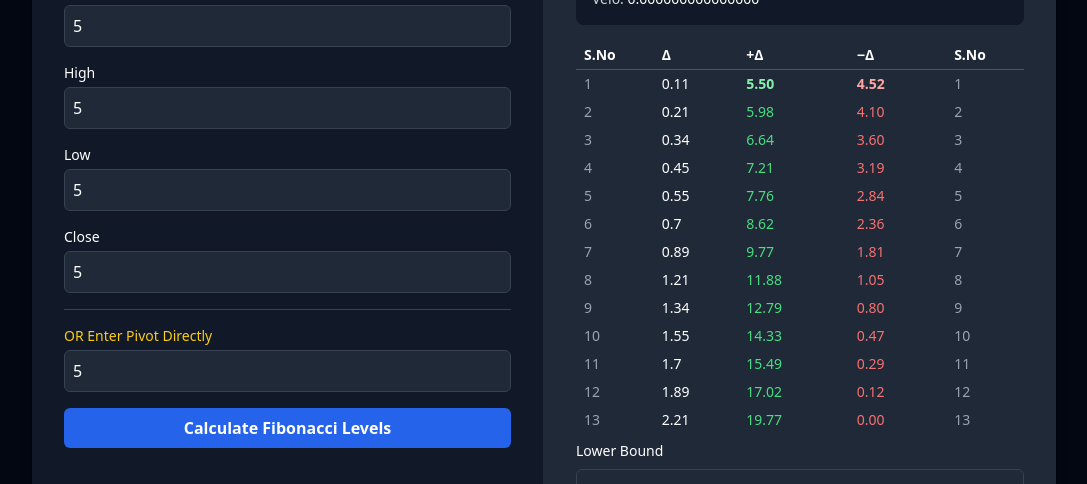
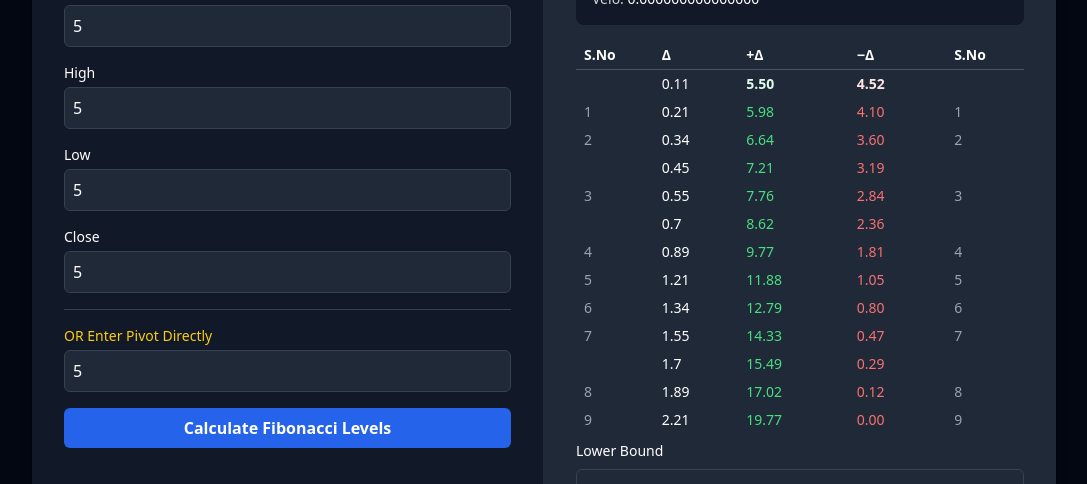
Before and after one commit to alankrit100/fibo-calculator, a React (Vite) app in the folder client/: page / in a window 1280 px wide. Both pictures are taken after typing "5", "5", "5", "5", "5" into the empty fields and a click on the button "Calculate Fibonacci Levels". Shown: the part 203-687 px from the top of the page, without its empty margins (96-1183 px from the left). Built offline with nearby package versions, Linux system fonts and the light colour scheme.

Commit message:
s no. and colour fix

```diff
--- a/client/src/components/ResultsTable.jsx
+++ b/client/src/components/ResultsTable.jsx
@@ -37,25 +37,31 @@ export default function ResultsTable({ levels, closestToHighIdx, closestToLowIdx
           </tr>
         </thead>
         <tbody>
-          {levels.map((lv, i) => {
+          {(() => {
+            let sno = 0;
+            return levels.map((lv, i) => {
               const isHigh = i === closestToHighIdx;
               const isLow = i === closestToLowIdx;
               const plusClass = isHigh
-              ? "text-green-300 font-bold"
+                ? "text-green-100 font-bold"
                 : "text-green-400";
               const minusClass = isLow
-              ? "text-red-300 font-bold"
+                ? "text-red-100 font-bold"
                 : "text-red-400";
+              const frac = Math.round((lv.delta % 1) * 100);
+              const showSno = [0, 21, 34, 55, 89].includes(frac);
+              if (showSno) sno++;
               return (
                 <tr key={i} className="hover:bg-gray-700">
-                <td className="px-2 py-1 text-gray-400">{i + 1}</td>
+                  <td className="px-2 py-1 text-gray-400">{showSno ? sno : ""}</td>
                   <td className="px-2 py-1 font-medium">{lv.delta}</td>
                   <td className={"px-2 py-1 " + plusClass}>{formatPrice(lv.plus)}</td>
                   <td className={"px-2 py-1 " + minusClass}>{formatPrice(lv.minus)}</td>
-                <td className="px-2 py-1 text-gray-400">{i + 1}</td>
+                  <td className="px-2 py-1 text-gray-400">{showSno ? sno : ""}</td>
                 </tr>
               );
-          })}
+            });
+          })()}
         </tbody>
       </table>
     </div>
```
Lines whose indentation alone changed are shown as unchanged.
